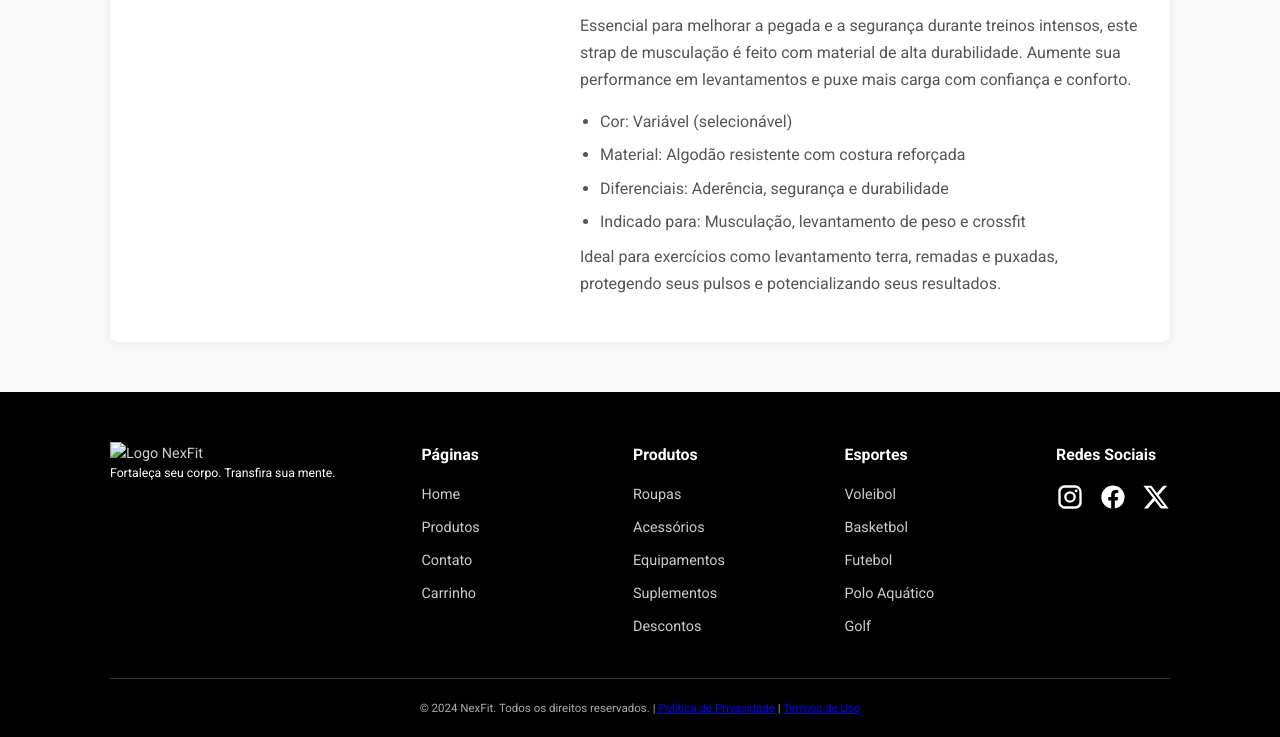
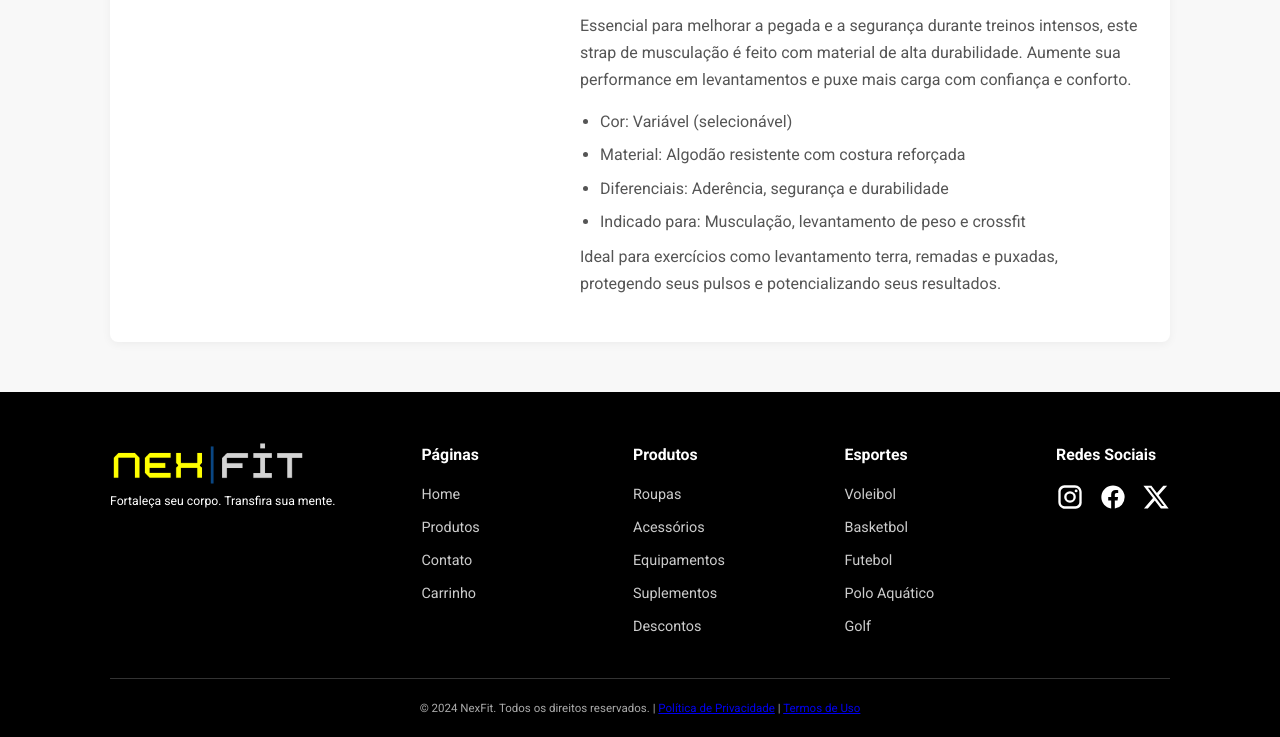
Before and after one commit to liviapiveta/NexFit, a website: page pagina-produto-14.html in a window 1280 px wide. Shown: the part 777-1514 px from the top of the page. Drawn offline with nearby package versions, Linux system fonts and the light colour scheme; files whose address does not match are found by name.

Commit message:
Update pagina-produto-14.html

```diff
--- a/pagina-produto-14.html
+++ b/pagina-produto-14.html
@@ -17,7 +17,7 @@
         <div class="container">
             <div class="header-content">
                 <div class="logo-area">
-                    <img src="imagens/Logo 02 NexFit.png" alt="Logo NexFit">
+                    <img src="imagens/Logo-02-NexFit.png" alt="Logo NexFit">
                     <p class="tagline">Fortaleça seu corpo. Transfira sua mente</p>
                 </div>
 
@@ -195,4 +195,5 @@
         </div>
     </footer>
 </body>
+
 </html>
```
